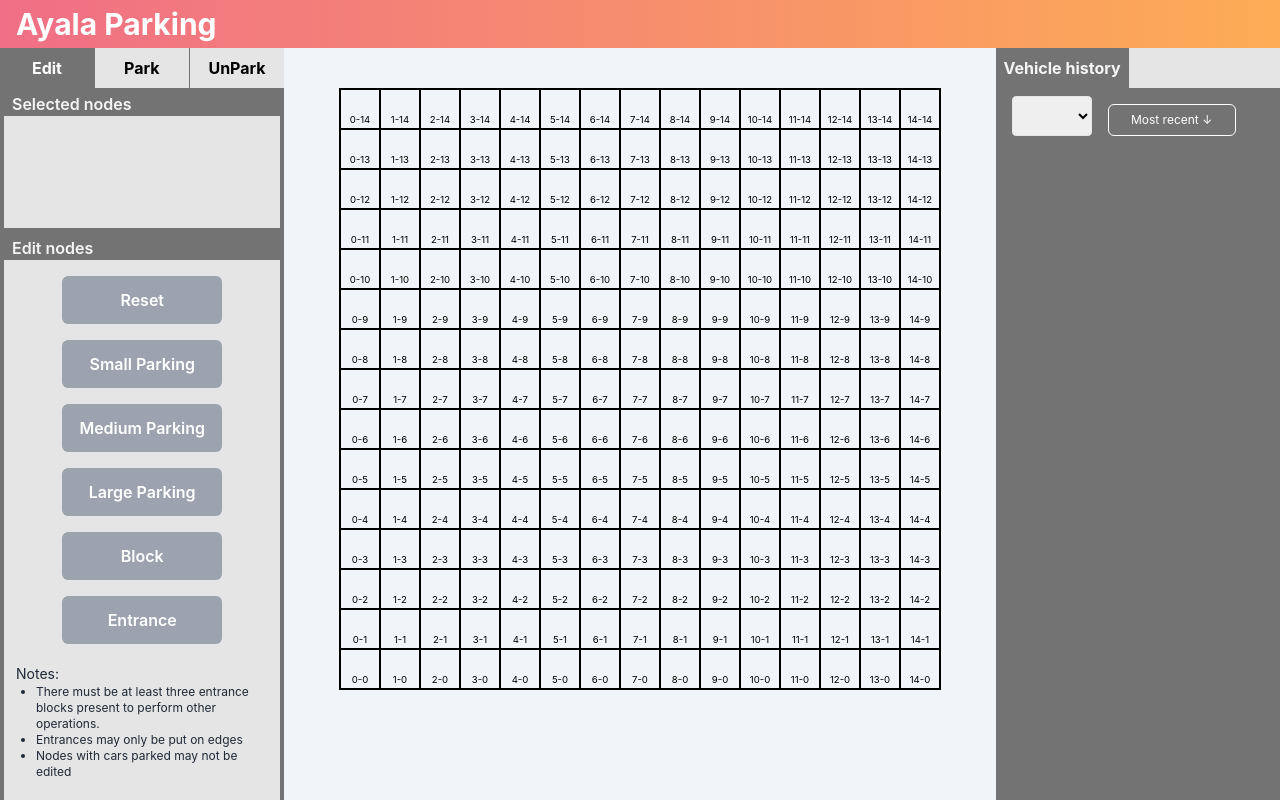
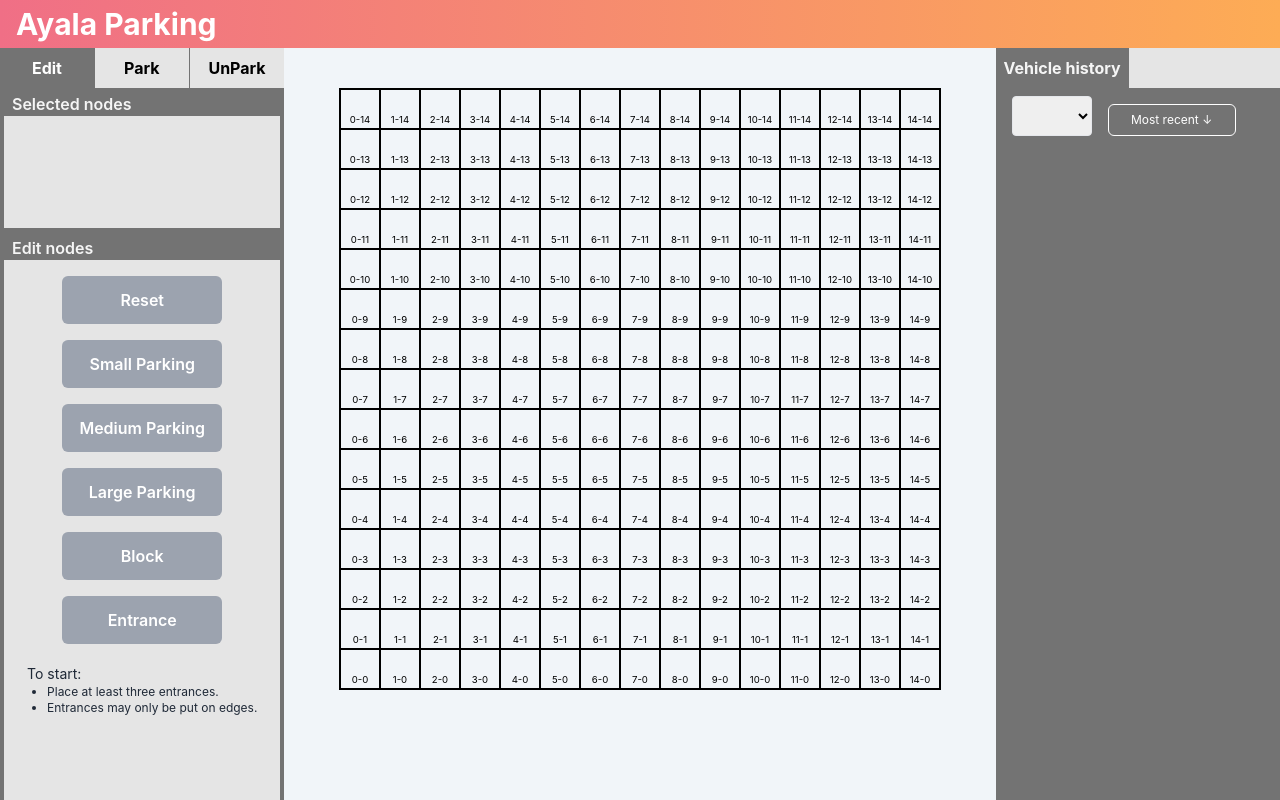
Before and after one commit to Hoshaiah/ayalaparking-frontend, a React (Create React App) app: page / in a window 1280 px wide. Built offline with nearby package versions, Linux system fonts and the light colour scheme.

Commit message:
revised notes

```diff
--- a/src/components/SideNav/EditView.jsx
+++ b/src/components/SideNav/EditView.jsx
@@ -117,11 +117,10 @@ const EditView = () => {
                 <button className={`${editDisabled ? 'bg-gray-400': 'bg-tree hover:opacity-90'} text-white font-semibold p-1 rounded-md w-40 h-12 my-2`} onClick={handleBlockClick} disabled={editDisabled}>Block</button>
                 <button className={`${entranceDisabled ? 'bg-gray-400': 'bg-teal hover:opacity-90'} text-white font-semibold p-1 rounded-md w-40 h-12 mb-4 mt-2`} onClick={() => handleEntranceClick()} disabled={entranceDisabled}>Entrance</button>
                 <div className="px-3 pt-1 text-sm text-gray-800">
-                    <h1>Notes:</h1>
+                    <h1>To start: </h1>
                     <ul className="list-disc pl-5 text-xs">
-                        <li>There must be at least three entrance blocks present to perform other operations.</li>
-                        <li>Entrances may only be put on edges</li>
-                        <li>Nodes with cars parked may not be edited</li>
+                        <li>Place at least three entrances. </li>
+                        <li>Entrances may only be put on edges.</li>
                     </ul>
                 </div>
             </div>
```
